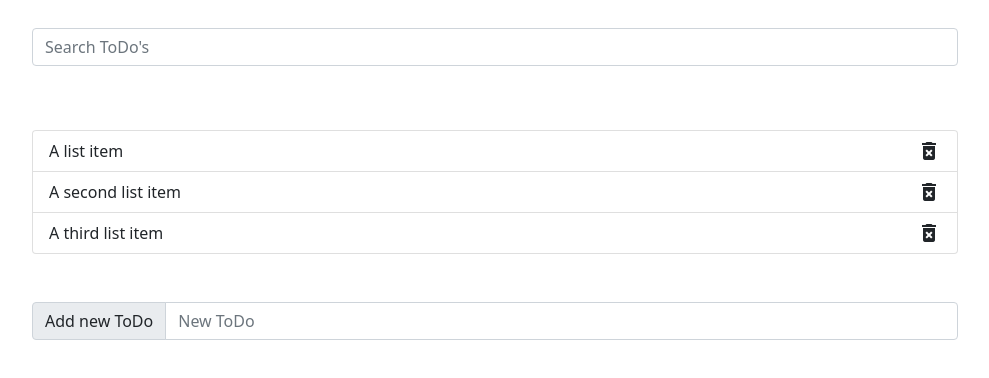
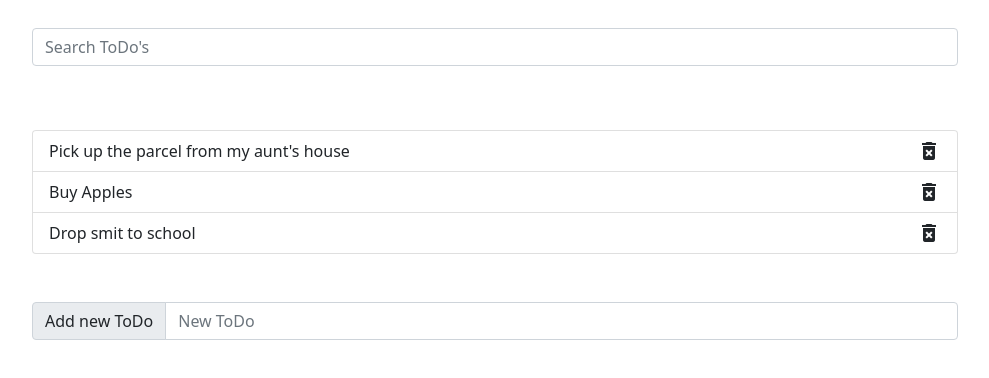
Before and after one commit to MusabShk/ToDo, a plain HTML site: page index.html in a window 1280 px wide. Shown: the part 124-502 px from the top of the page, without its empty margins (145-1134 px from the left). Drawn offline with nearby package versions, Linux system fonts and the light colour scheme.

Commit message:
Update index.html

```diff
--- a/index.html
+++ b/index.html
@@ -46,20 +46,20 @@
             <li
               class="list-group-item d-flex justify-content-between align-items-center"
             >
-              A list item
+              Pick up the parcel from my aunt's house
 
               <i class="small material-icons deleteicon">delete_forever</i>
             </li>
             <li
               class="list-group-item d-flex justify-content-between align-items-center"
             >
-              A second list item
+              Buy Apples
               <i class="small material-icons deleteicon">delete_forever</i>
             </li>
             <li
               class="list-group-item d-flex justify-content-between align-items-center"
             >
-              A third list item
+              Drop smit to school
               <i class="small material-icons deleteicon">delete_forever</i>
             </li>
           </ul>
```
